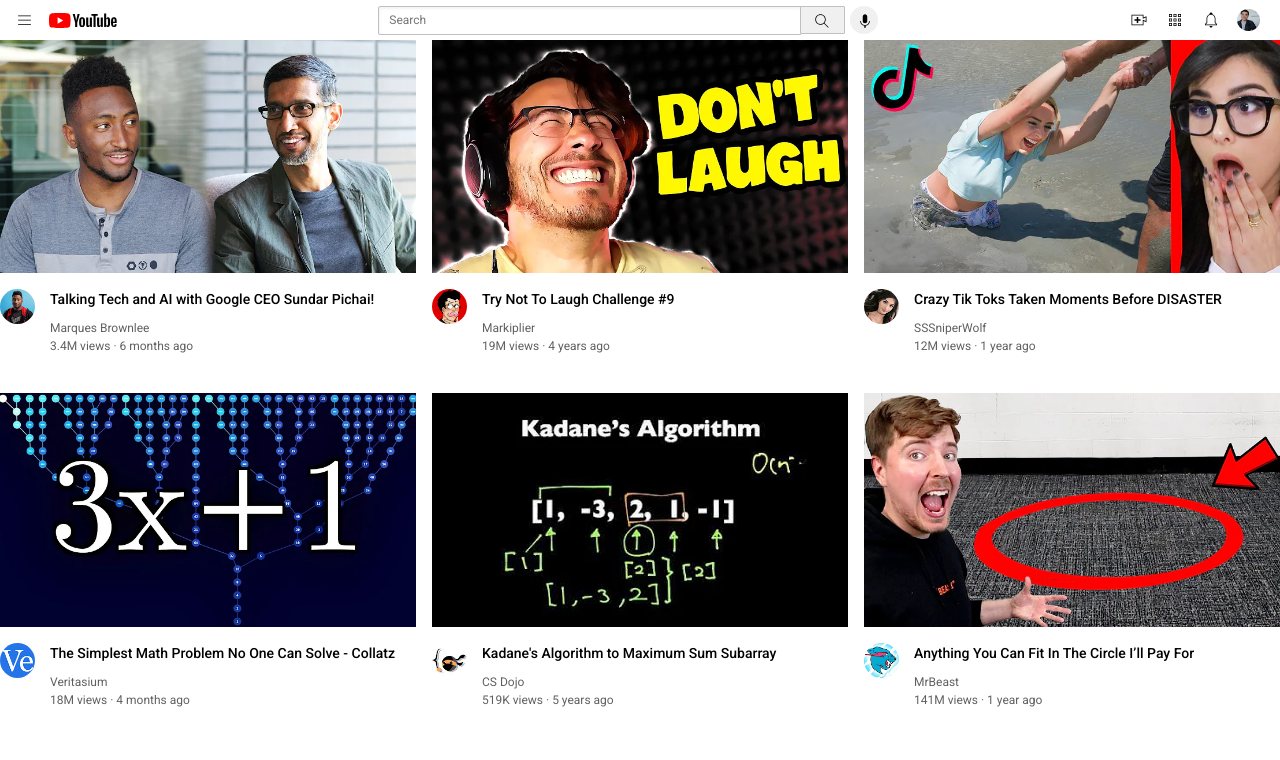
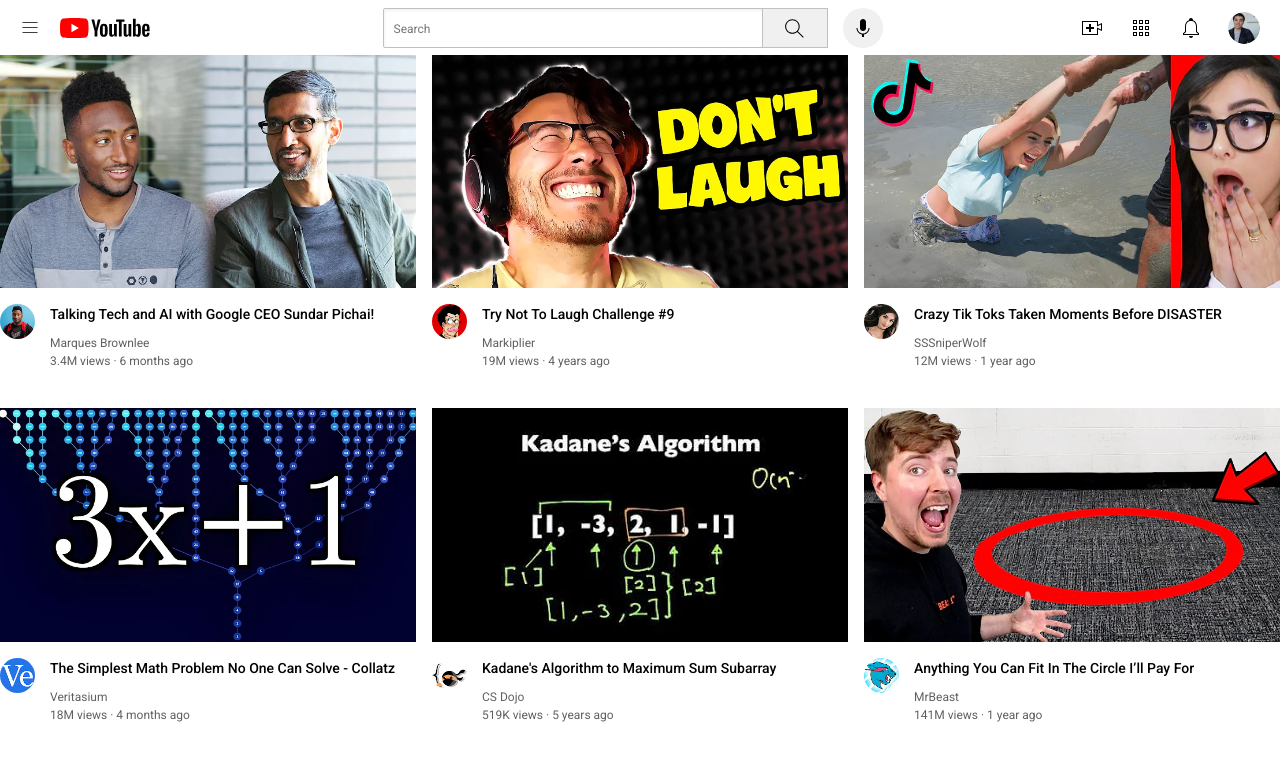
Before and after one commit to pranavpaul2006/youtube-clone, a plain HTML site: page index.html in a window 1280 px wide. Drawn offline with Linux system fonts and the light colour scheme.

Commit message:
updated the ui

```diff
--- a/styles/header.css
+++ b/styles/header.css
@@ -1,7 +1,7 @@
 .header{
     display: flex;
     flex-direction: row;
-    height: 40px;
+    height: 55px;
     justify-content: space-between;
 }
 .left_section{
@@ -9,19 +9,20 @@
     align-items: center;
 }
 .hamburger-menu{
-    height: 17px;
-    margin-left: 16px;
-    margin-right: 16px;
+    height: 20px;
+    margin-left: 20px;
+    margin-right: 20px;
 }
 
 .youtube-logo{
-    height: 15px;
+    height: 20px;
 }
 
 .middle_section{
     flex: 1;
     max-width: 500px;
     margin-left: 70px;
+    margin-right: 35px;
     display: flex;
     align-items: center;
 }
@@ -29,8 +30,8 @@
 
 .search-bar{
     flex: 1;
-    height: 25px;
-    font-size: 12px;
+    height: 36px;
+    font-size: 16px;
     border: 1px solid rgb(192 192, 192);
     border-radius: 2px;
     padding-left: 10px;
@@ -44,55 +45,53 @@
 }
 
 .search-button{
-    height: 28.5px;
-    width: 45px;
+    height: 40px;
+    width: 66px;
     background-color: rgb(240,240,240);
     border: 1px solid rgb(192 192, 192);
-    margin-left: -2px;
-    border-radius: 1px;
+    margin-left: -1px;
+    margin-right: 10px;
 }
 
 .search-icon{
-    height: 18px;
-    width: 30px;
+    height: 25px;
     margin-top: 4px;
 }
 
 .voice-button{
-    height: 28.5px;
-    width: 28.5px;
+    height: 40px;
+    width: 40px;
     background-color: rgb(240,240,240);
-    border-radius: 50px;
+    border-radius: 20px;
     border: none;
     margin-left: 5px;
 }
 
 .voice-icon{
-    height: 18px;
+    height: 24px;
     margin-top: 4px;
-    margin-right: 10px;
 }
 
 .right_section{
-    width: 130px;
+    width: 180px;
     display: flex;
     justify-content: space-between;
     align-items: center;
-    margin-left: 60px;
     margin-right: 20px;
     flex-shrink: 0;
 }
 
 .upload{
-    height: 18px;
+    height: 24px;
 }
 
 .notification{
-    height: 18px;
+    height: 24px;
 }
 .apps{
-    height: 18px;
+    height: 24px;
 }
 .my-channel{
-    width: 22.5px;
+    height: 32px;
+    border-radius: 16px;
 }
```
